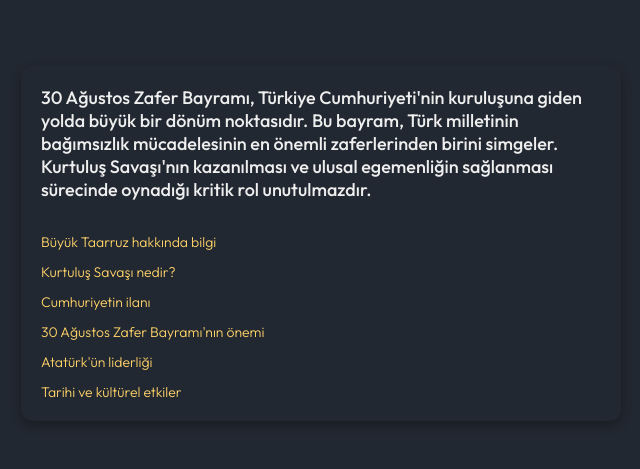
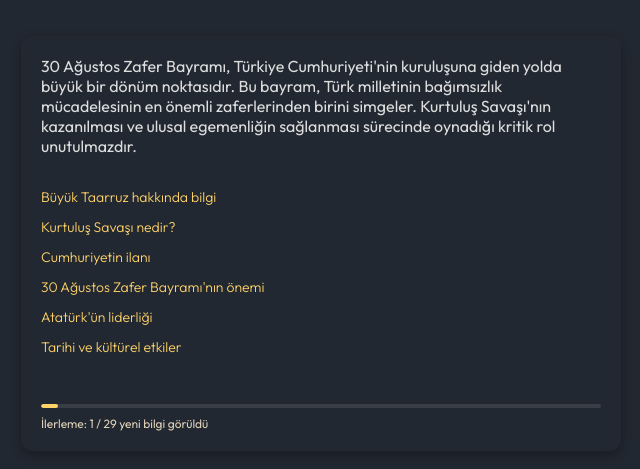
Before and after one commit to MuazzezA/TarihBilgiOyunu, a Next.js app: page / in a window 1280 px wide. Shown: the part 157-626 px from the top of the page, without its empty margins (319-959 px from the left). Built offline with nearby package versions, Linux system fonts and the light colour scheme.

Commit message:
feat: add progress tracking and visual progress bar for visited nodes

```diff
--- a/src/app/page.module.css
+++ b/src/app/page.module.css
@@ -17,10 +17,10 @@
 }
 
 .text {
-  font-size: 18px;
+  font-size: 16px;
   margin-bottom: 32px;
-  color: #EEEEEE; /* Açık yazı rengi */
-  font-weight: 500;
+  color: #DDDDDD; /* Açık yazı rengi */
+  font-weight: 400;
 }
 .options {
   display: flex;
@@ -46,3 +46,37 @@
 .optionText:active {
   transform: translateX(2px);
 }
+
+/* Progress bar container */
+.progressBarContainer {
+  width: 100%;
+  height: 4px;
+  background-color: #393E46; /* koyu arka plan tonunda */
+  border-radius: 4px;
+  margin-top: 48px;
+  overflow: hidden;
+}
+
+/* Progress bar dolan kısım */
+.progressBarFill {
+  height: 100%;
+  border-radius: 4px;
+  background-color: #FFD369; /* dikkat çekici renk */
+  transition: width 0.3s ease-in-out;
+}
+
+/* Progress text */
+.progressText {
+  margin-top: 8px;
+  color: #DFD0B8;
+  font-weight: 400;
+  font-size: 12px;
+}
+
+/* Bitti mesajı */
+.completedText {
+  margin-top: 12px;
+  color: #FFD369;
+  font-weight: 700;
+  font-size: 18px;
+}
--- a/src/app/page.tsx
+++ b/src/app/page.tsx
@@ -1,12 +1,26 @@
 "use client";
 
-import { useState } from "react";
-import { data } from "../data/infoMap";
+import { useState, useEffect } from "react";
+import { data, NodeData } from "../data/infoMap";
 import styles from "./page.module.css";
 
 export default function Home() {
+    const allNodeIds = Object.keys(data);
     const [current, setCurrent] = useState("root");
-    const node = data[current];
+    const [visitedNodes, setVisitedNodes] = useState<string[]>([]);
+    const [completed, setCompleted] = useState(false);
+
+    const node: NodeData = data[current];
+    useEffect(() => {
+        if (!visitedNodes.includes(current)) {
+            setVisitedNodes((prev) => [...prev, current]);
+        }
+    }, [current, visitedNodes]);
+
+    const allVisited = visitedNodes.length === allNodeIds.length;
+    const progressPercentage = Math.round(
+        (visitedNodes.length / allNodeIds.length) * 100
+    );
 
     return (
         <main className={styles.main}>
@@ -14,16 +28,42 @@ export default function Home() {
                 <p className={styles.text}>{node.text}</p>
 
                 <div className={styles.options}>
-                    {node.options.map((option) => (
+                    {allVisited && current === allNodeIds[allNodeIds.length - 1] ? (
                         <span
-                            key={option.id}
-                            onClick={() => setCurrent(option.id)}
                             className={styles.optionText}
+                            onClick={() => setCompleted(true)}
                         >
-              {option.label}
+              Tamamla
             </span>
-                    ))}
+                    ) : (
+                        node.options.map((option) => (
+                            <span
+                                key={option.id}
+                                onClick={() => setCurrent(option.id)}
+                                className={styles.optionText}
+                            >
+                {option.label}
+              </span>
+                        ))
+                    )}
                 </div>
+
+                <div className={styles.progressBarContainer}>
+                    <div
+                        className={styles.progressBarFill}
+                        style={{ width: `${progressPercentage}%` }}
+                    />
+                </div>
+
+                <p className={styles.progressText}>
+                    İlerleme: {visitedNodes.length} / {allNodeIds.length} yeni bilgi görüldü
+                </p>
+
+                {completed && (
+                    <p className={styles.completedText}>
+                        Bitti! Tüm bilgiler gezildi.
+                    </p>
+                )}
             </div>
         </main>
     );
```
